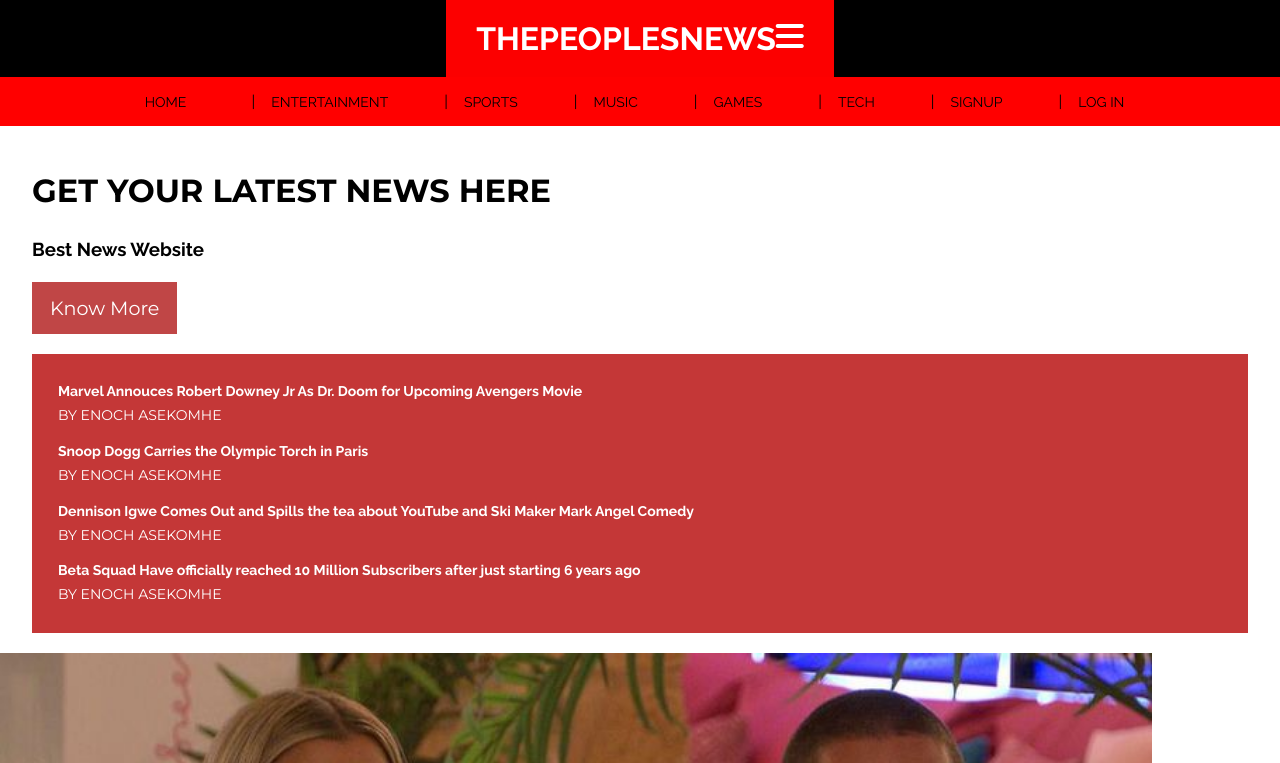
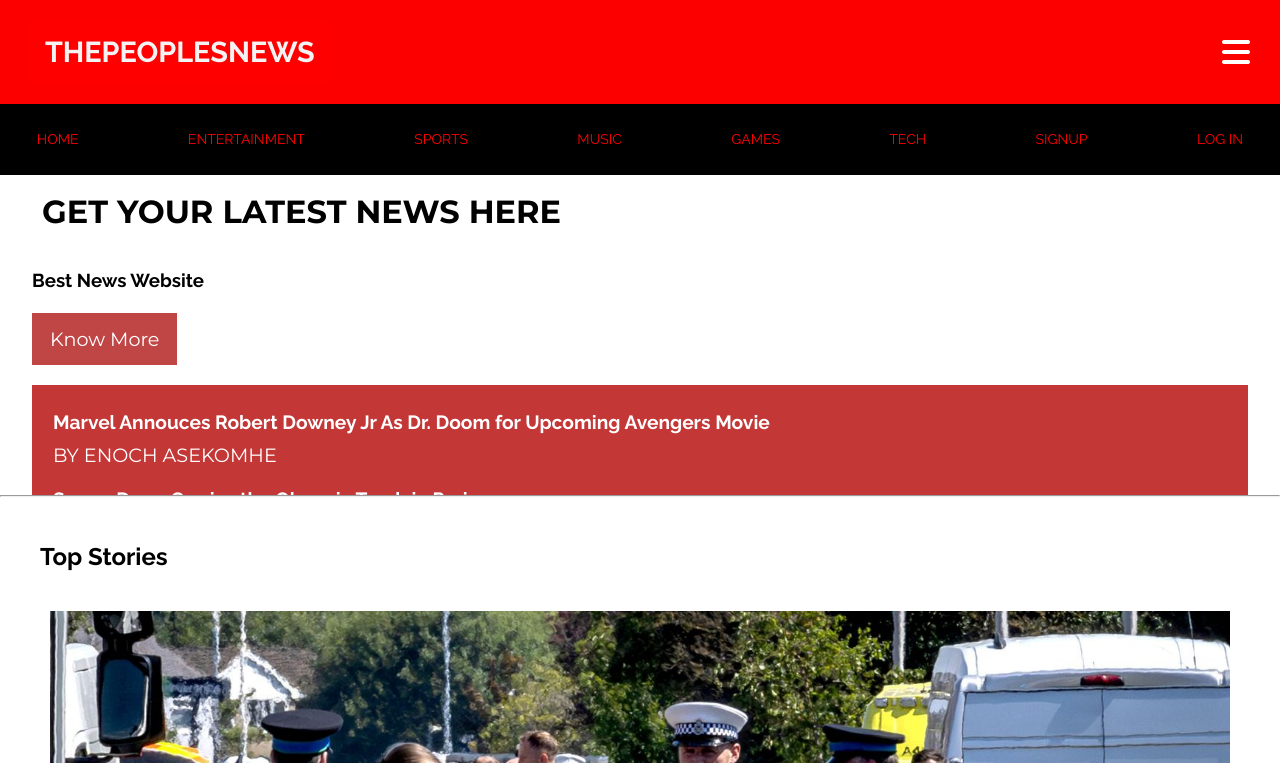
Before and after one commit to enochaseks/The-People-News, a plain HTML site: page index.html in a window 1280 px wide. Shown: the top 763 px of the page. Drawn offline with Linux system fonts and the light colour scheme.

Commit message:
Update main.css

```diff
--- a/main.css
+++ b/main.css
@@ -1,13 +1,16 @@
-/* Common Styles */
+/* Font imports
+font-family: 'Montserrat', sans-serif;
+font-family: 'Raleway', sans-serif;
 
-:root {
-    --heading: 'Montserrat', sans-serif;
-}
-
+/* Global Reset */
 * {
     box-sizing: border-box;
     padding: 0;
     margin: 0;
+}
+
+:root {
+    --heading: 'Montserrat', sans-serif;
 }
 
 body {
@@ -15,8 +18,10 @@ body {
     background: #ffffff;
 }
 
+/* Global Styling */
 img {
     width: 100%;
+    height: auto; /* Ensures images scale proportionally */
 }
 
 ul {
@@ -25,24 +30,18 @@ ul {
 
 a {
     text-decoration: none;
-    color: #000000; /* Change to black for better visibility */
+    color: #000;
 }
 
-hr {
-    width: 95vw;
-    margin: 0 auto;
-}
-
-/* Header */
-
+/* Top Header Styling */
 .top-head {
     display: flex;
     justify-content: space-between;
-    align-items: left;
-    margin: 0 auto;
+    align-items: center;
     background: #fc0000;
     color: #ffffff;
     padding: 20px 30px;
+    flex-wrap: wrap; /* Allows elements to wrap on smaller screens */
 }
 
 .top-head .fas {
@@ -54,16 +53,53 @@ hr {
     display: none;
 }
 
-/* Navigation Bar */
-
-.nav-bar {
-    background: #ffffff;
-    width: 100%;
-    overflow-x: auto; /* Allow horizontal scrolling */
+/* Main Heading */
+h1 {
+    text-align: center;
+    background: #ff0000;
+    color: #f3f3f3;
+    padding: 15px;
+    font-size: 1.8rem; /* Reduced font size */
 }
 
-.show-nav {
-    height: auto;
+h2 {
+    font-size: 1.5rem; /* Adjusted for better visibility on smaller screens */
+    padding: 10px;
+}
+
+/* Navigation Bar Styling */
+.nav-bar {
+    background: #000000;
+    width: 100%;
+    overflow: hidden;
+    border-bottom: 2px solid #000; /* Adds separator to the nav */
+}
+
+.nav-bar ul {
+    display: flex;
+    justify-content: space-around;
+    align-items: center;
+    padding: 15px 0;
+    flex-wrap: wrap; /* Ensures items wrap on smaller screens */
+}
+
+.nav-bar ul li {
+    padding: 10px 5px; /* Reduced padding */
+    transition: background 0.5s ease;
+}
+
+.nav-bar ul li:hover {
+    background: #ffffff;
+}
+
+.nav-bar ul li a {
+    color: #ff0000;
+    text-transform: uppercase;
+    font-size: 14px; /* Reduced font size */
+}
+
+.nav-bar ul li a:hover {
+    text-decoration: underline;
 }
 
 nav li + li::before {
@@ -71,80 +107,31 @@ nav li + li::before {
     padding: 1rem;
 }
 
-
+/* Media Queries for Responsive Navigation */
+@media (max-width: 768px) {
     .nav-bar ul {
-    display: flex;
-    justify-content: space-around;
-    flex-wrap: wrap; /* Allow wrapping */
-    padding: 0;
-    margin: 0;
+        flex-direction: column; /* Stack items vertically */
     }
 
     .nav-bar ul li {
-    min-width: 100px; /* Minimum width for each item */
-    padding: 15px 10px; /* Reduced padding */
+        width: 100%; /* Make each item take full width */
         text-align: center;
     }
 
-.nav-bar ul li:hover {
-    background: #ff0000;
+    h1 {
+        font-size: 1.5rem; /* Smaller font size for heading */
     }
 
-.nav-bar ul li a {
-    color: #000000; /* Text color */
-    text-transform: uppercase;
-    font-size: 14px; /* Adjust font size for better fit */
-}
-
-.nav-bar ul li a:hover {
-    text-decoration: underline;
-}
-
-@media (max-width: 800px) {
-    .nav-bar ul {
-        justify-content: flex-start; /* Align items to the start */
+    h2 {
+        font-size: 1.2rem; /* Adjusted for better visibility */
     }
 }
 
-.navigation-container {
-    display: flex;
-    background: #000000;
-    align-items: center;
-    flex-wrap: wrap;
-}
-
-.top-head {
-    flex: 0 0 15%;
-}
-
-.nav-bar {
-    flex: 1 0 auto;
-    height: 100%;
-    background: red;
-}
-
-.nav-bar nav ul {
-    display: flex;
-    justify-content: center;
-}
-
-.nav-bar nav ul li {
-    padding-right: 30px;
-}
-
-.nav-bar nav ul li:hover {
-    background: none;
-}
-
-/* Banner */
-
+/* Styling for Header and Banner */
 .banner {
-    display: grid;
-    grid-template-columns: 1fr;
-    align-items: center;
-    padding: 30px 0;
-    margin-top: 8px;
-    color: #000000;
+    position: relative;
+    height: 40vh; /* Adjusted height for better scaling */
+    overflow: hidden;
 }
 
 .banner-main-content {
@@ -184,12 +171,26 @@ nav li + li::before {
 }
 
 /* Current News */
-
 .current-news-head {
     background: #c43737;
-    padding: 20px;
-    font-size: 12px;
+    padding: 15px; /* Adjusted for better scaling */
+    font-size: 1.2rem; /* Base font size */
     margin: 20px 0;
+}
+
+/* Responsive adjustments */
+@media (max-width: 768px) {
+    .current-news-head {
+        font-size: 1rem; /* Smaller font size on medium screens */
+        padding: 12px;
+    }
+}
+
+@media (max-width: 480px) {
+    .current-news-head {
+        font-size: 0.9rem; /* Further reduced font size on small screens */
+        padding: 10px;
+    }
 }
 
 .current-news-head h3 {
@@ -197,6 +198,7 @@ nav li + li::before {
     cursor: pointer;
     position: relative;
     color: white;
+    font-size: inherit; /* Ensures text size scales with .current-news-head */
 }
 
 .current-news-head h3:hover::before {
@@ -210,6 +212,7 @@ nav li + li::before {
     font-family: var(--heading);
     font-weight: 300;
     text-transform: uppercase;
+    font-size: inherit; /* Ensures text size scales with .current-news-head */
 }
 
 /* Hot Topic */
```
Lines whose indentation alone changed are shown as unchanged.
